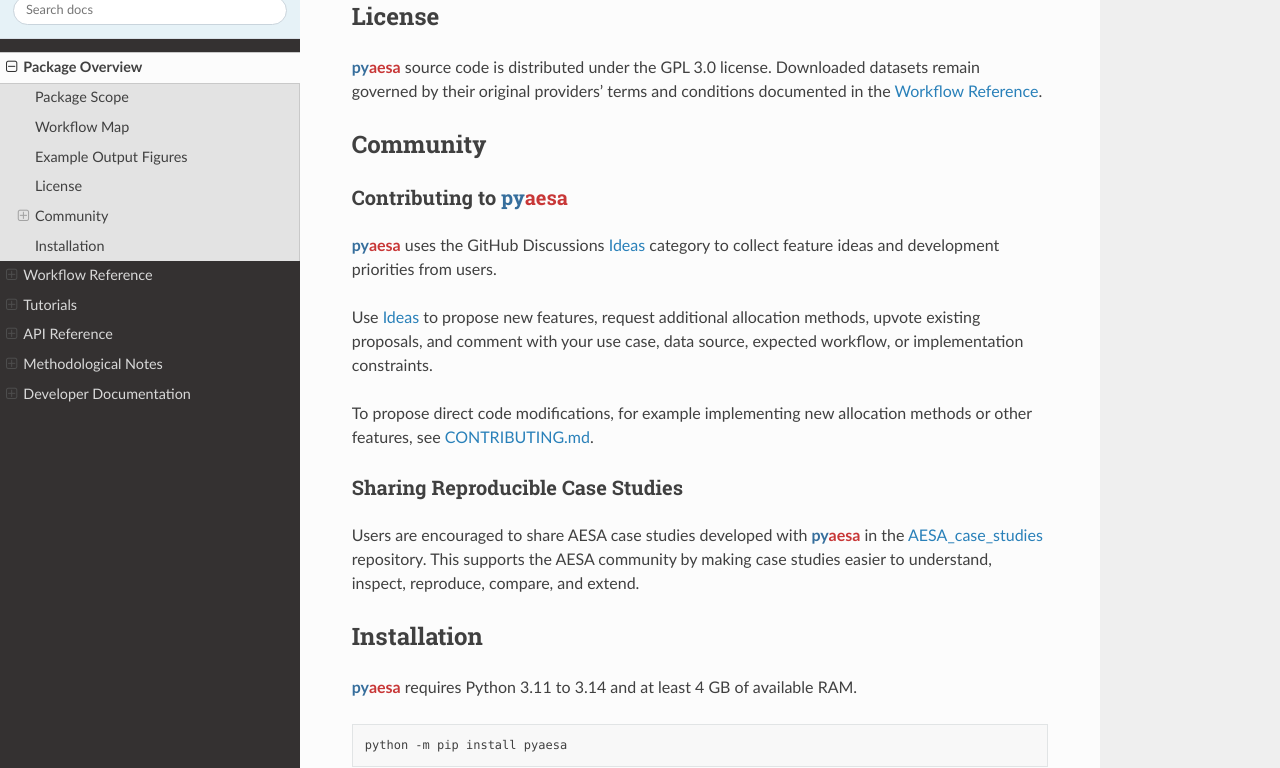
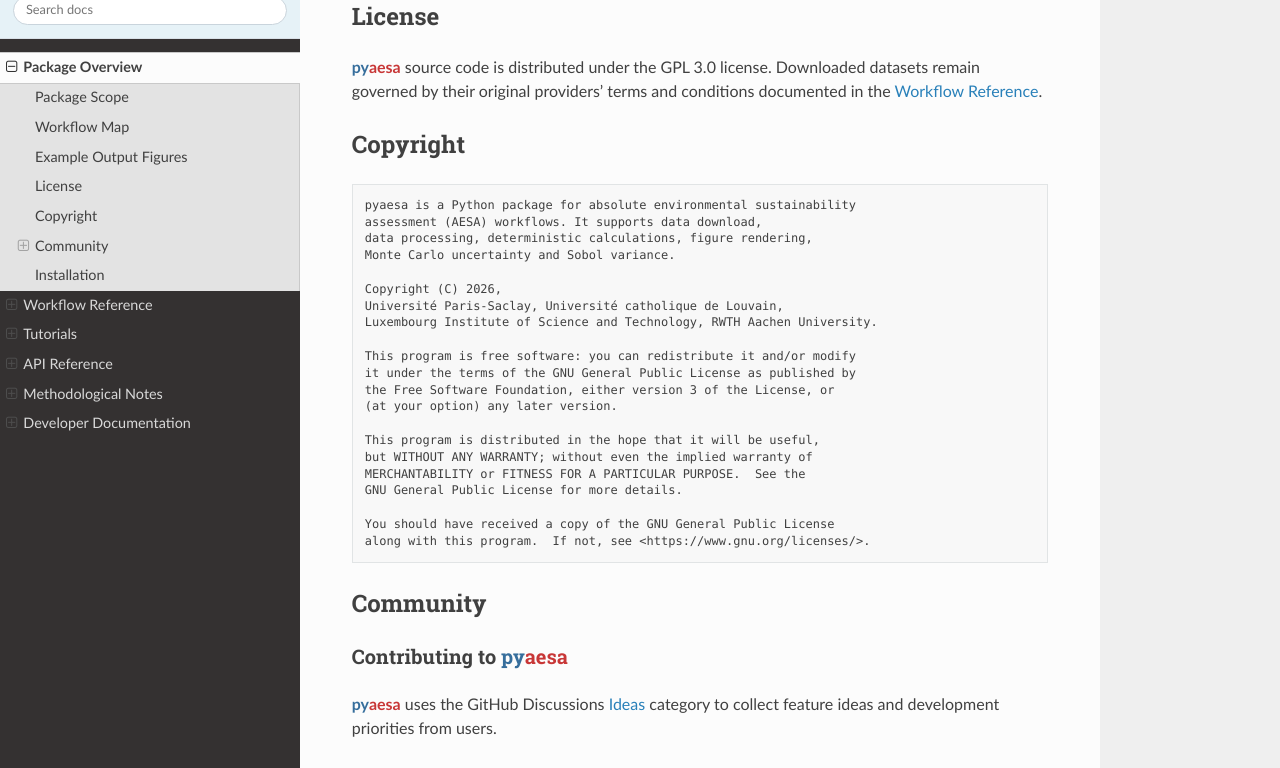
Before and after one commit to AESAtoolkit/pyaesa, a Sphinx documentation site: the page built from docs/overview.md, in a window 1280 px wide and 900 px high, scrolled down 1470 px, cut to the strip 132-900 px from the top of the window. Built offline with Sphinx 7.4.7 and the Read the Docs theme 3.1.0, drawn with Linux system fonts in a browser that asks for light colours; pages that are not in the unit, such as notebooks, are missing from menus.

Commit message:
Add COPYRIGHT information
Add COPYRIGHT.md file and add copyright in readthedocs overview

```diff
--- a/docs/overview.md
+++ b/docs/overview.md
@@ -36,6 +36,30 @@
 remain governed by their original providers' terms and conditions documented in
 the [Workflow Reference](workflow_reference.md).
 
+## Copyright
+
+    pyaesa is a Python package for absolute environmental sustainability
+    assessment (AESA) workflows. It supports data download,
+    data processing, deterministic calculations, figure rendering,
+    Monte Carlo uncertainty and Sobol variance.
+
+    Copyright (C) 2026,
+    Université Paris-Saclay, Université catholique de Louvain,
+    Luxembourg Institute of Science and Technology, RWTH Aachen University.
+
+    This program is free software: you can redistribute it and/or modify
+    it under the terms of the GNU General Public License as published by
+    the Free Software Foundation, either version 3 of the License, or
+    (at your option) any later version.
+
+    This program is distributed in the hope that it will be useful,
+    but WITHOUT ANY WARRANTY; without even the implied warranty of
+    MERCHANTABILITY or FITNESS FOR A PARTICULAR PURPOSE.  See the
+    GNU General Public License for more details.
+
+    You should have received a copy of the GNU General Public License
+    along with this program.  If not, see <https://www.gnu.org/licenses/>.
+
 ## Community
 
 ### Contributing to `pyaesa`
```
Also changed, not shown: COPYRIGHT.md (added, +31 -0 lines).
